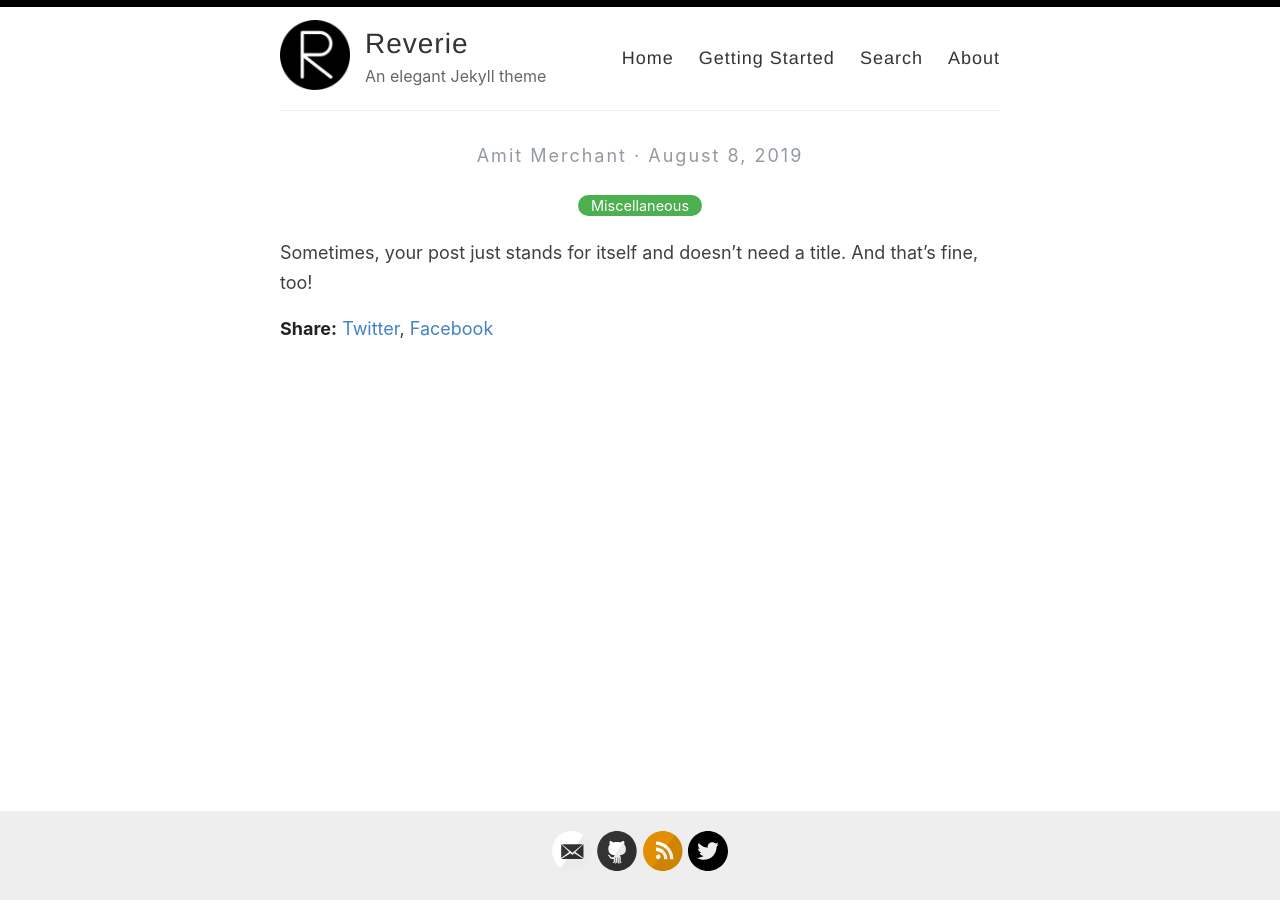
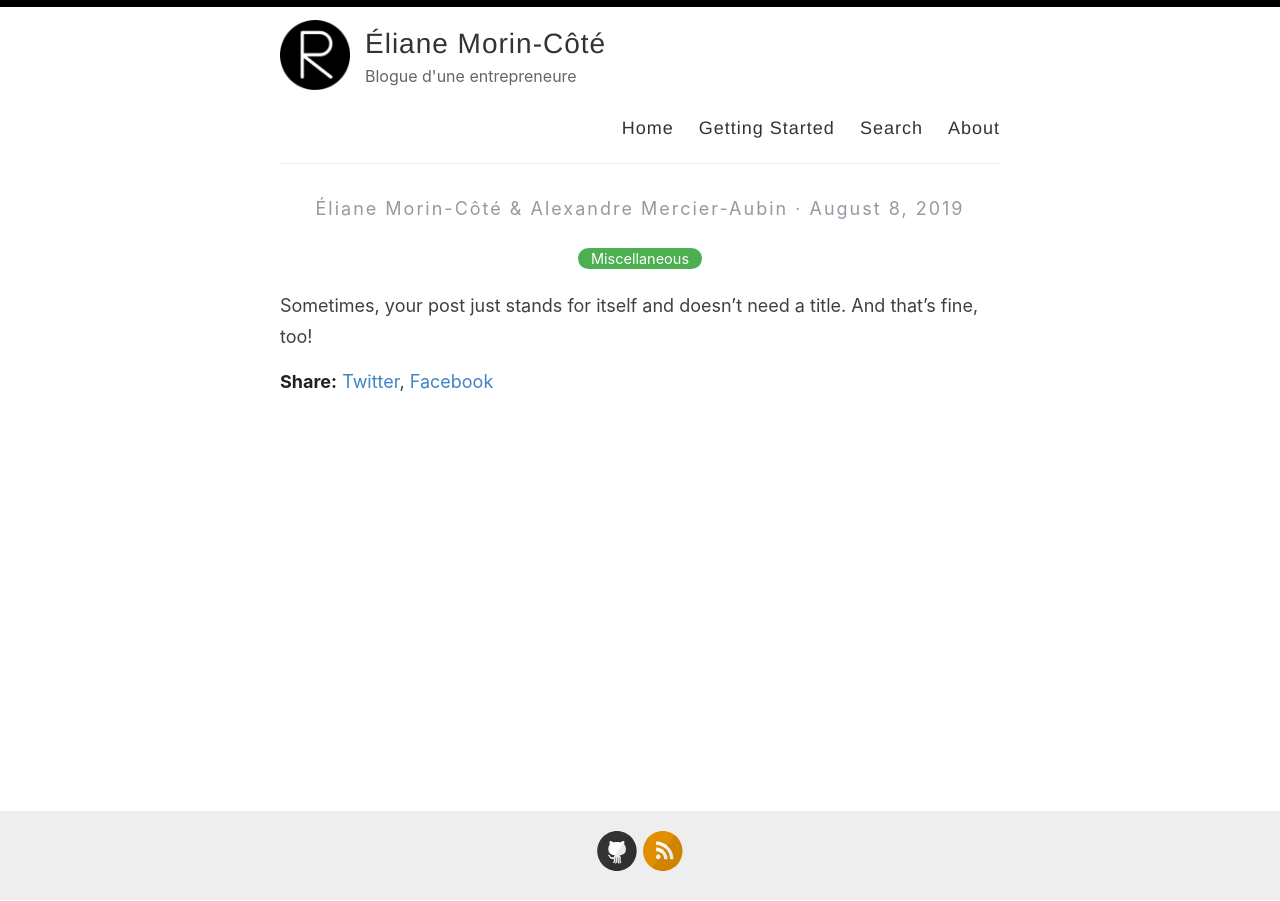
Before and after one commit to ElianeMorinCote/ElianeMorinCote.github.io, a Jekyll site: the page built from _posts/2019-08-08-no-title-posts.md, in a window 1280 px wide. Built offline with Jekyll 4.4.1, drawn with Linux system fonts in a browser that asks for light colours.

Commit message:
config yml test

```diff
--- a/_config.yml
+++ b/_config.yml
@@ -3,13 +3,13 @@
 #
 
 # Name of your site (displayed in the header)
-name: Reverie
+name: Éliane Morin-Côté
 
 # Name of the author
-author: Amit Merchant
+author: Éliane Morin-Côté & Alexandre Mercier-Aubin
 
 # Short bio or description (displayed in the header)
-description: An elegant Jekyll theme
+description: Blogue d'une entrepreneure
 
 # URL of your avatar or profile pic (you could use your GitHub profile pic)
 avatar: /images/reverie.png
@@ -21,15 +21,15 @@ avatar: /images/reverie.png
 # Includes an icon in the footer for each username you enter
 footer-links:
   dribbble:
-  email: amit.d.merchant@gmail.com
+  email:
   facebook:
   flickr:
-  github: amitmerchant1990/reverie
+  github: elianemorincote.github.io
   instagram:
   linkedin:
   pinterest:
   rss: rss
-  twitter: amit_merchant
+  twitter:
   stackoverflow:
   youtube: # channel/<your_long_string> or user/<user-name>
   googleplus: # anything in your profile username that comes after plus.google.com/
@@ -41,18 +41,18 @@ footer-links:
 disqus:
 
 # Enter your Google Analytics web tracking code (e.g. UA-2110908-2) to activate tracking
-google_analytics: UA-43339302-11
+# google_analytics: UA-43339302-11
 
 # Your website URL (e.g. http://amitmerchant1990.github.io or http://www.amitmerchant.com)
 # Used for Sitemap.xml and your RSS feed
-url: http://www.amitmerchant.com/reverie
-enforce_ssl: https://www.amitmerchant.com/reverie
+url: http://elianemorincote.github.io
+# enforce_ssl: https://elianemorincote.github.io
 
 # If you're hosting your site at a Project repository on GitHub pages
 # (http://yourusername.github.io/repository-name)
 # and NOT your User repository (http://yourusername.github.io)
 # then add in the baseurl here, like this: "/repository-name"
-baseurl: "/reverie"
+# baseurl: ""
 
 #
 # !! You don't need to change any of the configuration flags below !!
```
